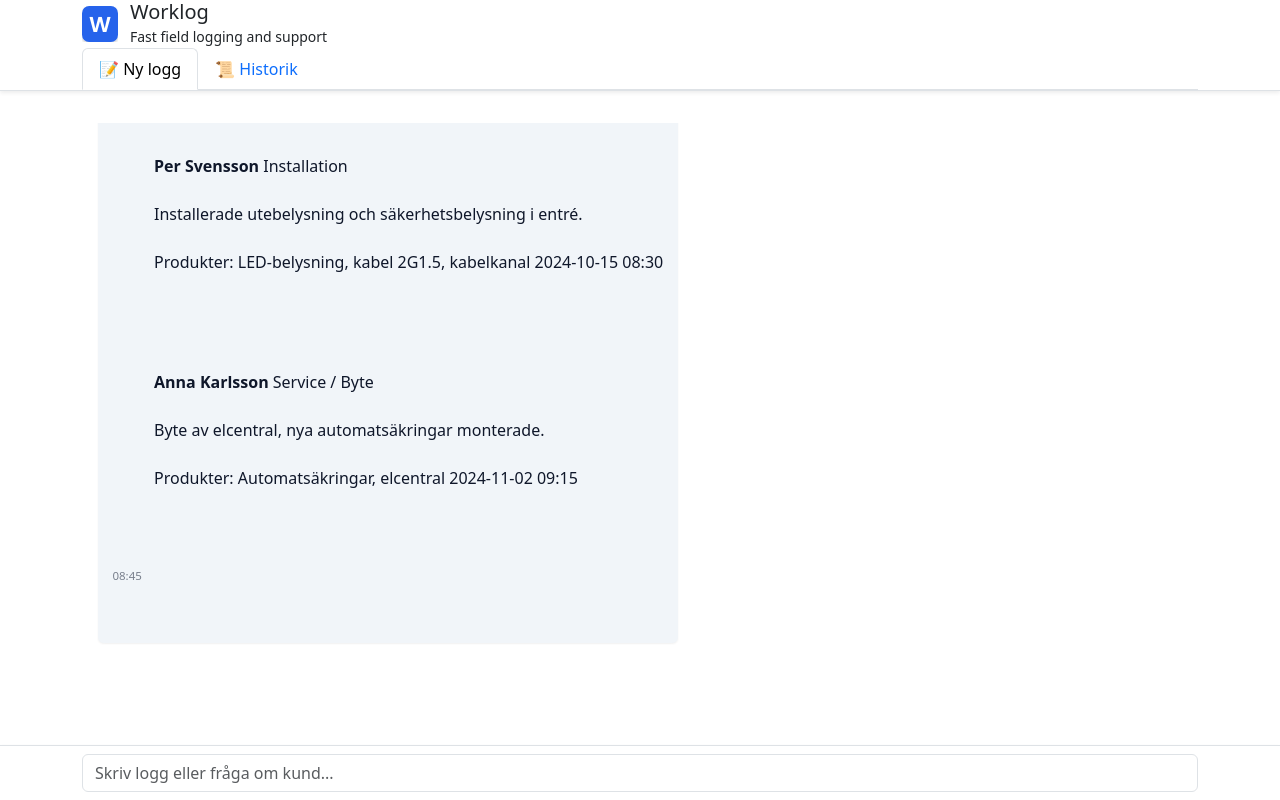
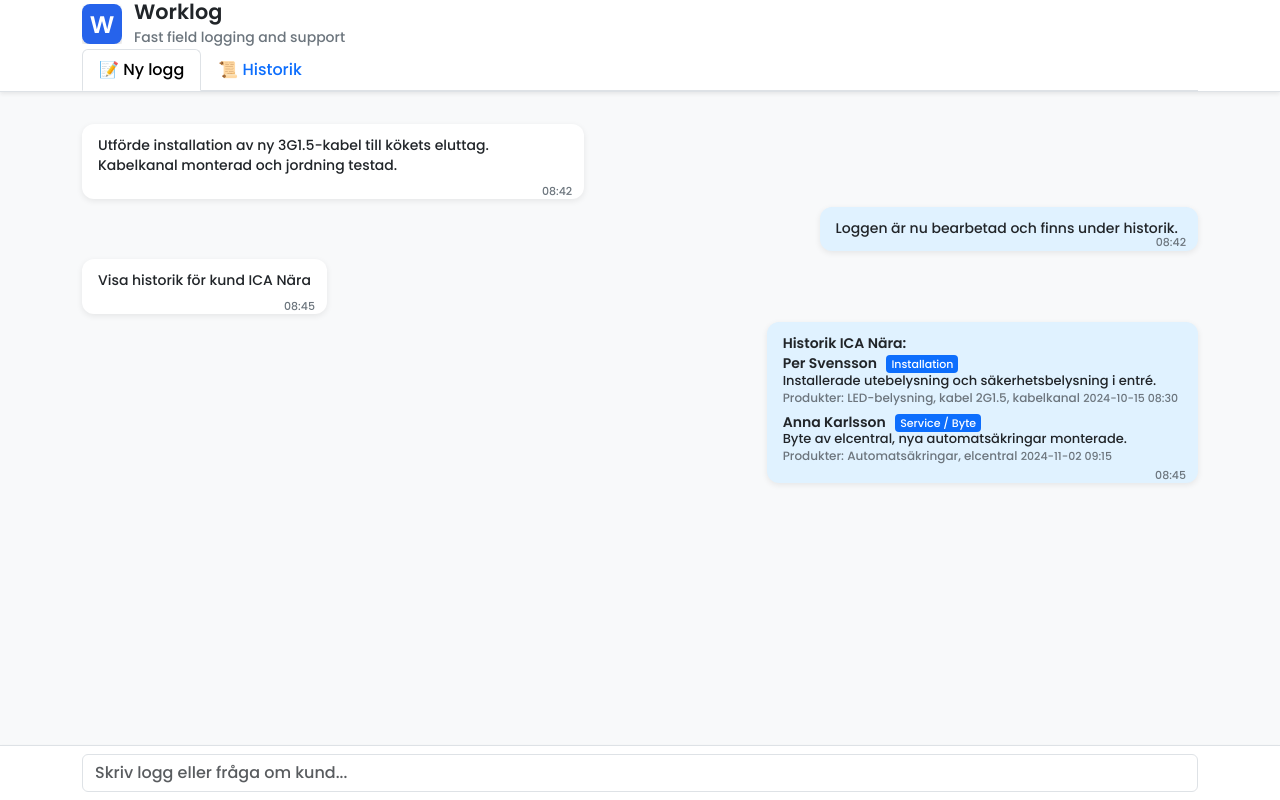
Before and after one commit to wingemo/worklog, a plain HTML site: page index.html in a window 1280 px wide. Drawn offline with nearby package versions, Linux system fonts and the light colour scheme.

Commit message:
Refactor chat bubble styles for improved layout

```diff
--- a/style.css
+++ b/style.css
@@ -1,91 +1,109 @@
-/* Uppdaterad styling: separera användare (höger) och AI (vänster) + färger */
+body {
+  padding-bottom: 90px;
+  background-color: #f8f9fa;
+  font-family: 'Poppins', sans-serif;
+}
 
+/* Header */
+header .logo-container {
+  display: flex;
+  align-items: center;
+  gap: 12px;
+  padding: 0.90rem 1;
+}
+
+header .logo-svg {
+  width: 40px;
+  height: 40px;
+  flex-shrink: 0;
+}
+
+header .logo-text h5 {
+  margin: 0;
+  font-family: 'Poppins', sans-serif;
+  font-weight: 600;
+  font-size: 1.3rem;
+}
+
+header .logo-text small {
+  font-family: 'Poppins', sans-serif;
+  color: #6c757d;
+}
+
+/* Chat bubblor */
 .chat-log {
   display: flex;
   flex-direction: column;
-  gap: 0.5rem;
-  /* Anpassa max-height efter header + input; här ett rimligt förslag */
-  max-height: calc(100vh - 180px);
-  overflow-y: auto;
-  padding: 1rem;
-  scroll-behavior: smooth;
-  /* ger extra utrymme så sista bubblan inte hamnar bakom input */
-  padding-bottom: 6rem;
-  -webkit-overflow-scrolling: touch;
+  gap: 8px;
 }
 
-/* Gemensamt för alla bubblor */
 .chat-bubble {
-  align-self: flex-end; /* standard: användare till höger */
-  max-width: 75%;
-  background: #2563eb; /* användarens färg (blå) */
-  color: #ffffff;
-  padding: 0.65rem 0.9rem;
-  border-radius: 0.75rem;
-  border-bottom-right-radius: 0.35rem;
-  box-shadow: 0 1px 2px rgba(0,0,0,0.06);
-  word-wrap: break-word;
-  white-space: pre-wrap; /* behåll radbrytningar om användaren trycker Enter */
-  margin-bottom: 0.25rem;
+  max-width: 60%;
+  padding: 12px 16px 24px 16px;
+  background: #fff;
+  border-radius: 12px;
+  font-size: 14px;
+  box-shadow: 0 2px 6px rgba(0, 0, 0, 0.08);
+  align-self: flex-start;
+  line-height: 1.4;
+  word-break: break-word;
+  position: relative;
 }
 
-/* AI-bubblor visas till vänster med ljus bakgrund */
 .chat-bubble.ai {
-  align-self: flex-start;
-  background: #f1f5f9;
-  color: #0f172a;
-  border-bottom-left-radius: 0.35rem;
+  background: #e0f2ff;
+  align-self: flex-end;
+  max-width: 70%;
+  padding: 12px 20px 12px 16px;
 }
 
-/* Tidsstämpel: anpassa färg beroende på bubblans typ */
 .chat-bubble .timestamp {
-  display: block;
-  font-size: 0.72rem;
-  margin-top: 0.32rem;
-  opacity: 0.9;
+  font-size: 11px;
+  color: #6c757d;
+  position: absolute;
+  bottom: 0px;
+  right: 12px;
+  white-space: nowrap;
 }
 
-/* Vita timestampar för mörk bakgrund (användare) */
-.chat-bubble:not(.ai) .timestamp {
-  color: rgba(255,255,255,0.85);
-  opacity: 0.9;
+@media (min-width: 992px) {
+  .chat-bubble {
+    max-width: 45%;
+  }
 }
 
-/* Mörk/grå timestampar för AI (ljus bakgrund) */
-.chat-bubble.ai .timestamp {
-  color: #6b7280;
+/* Historik inom bubblan */
+.history-row {
+  margin-bottom: 6px;
+  font-size: 13px;
+  line-height: 1.3;
 }
 
-/* Indikator för nya meddelanden (samma som tidigare) */
-.new-messages-indicator {
-  position: fixed;
-  right: 1.25rem;
-  bottom: 5.5rem; /* ovanför input */
-  background: #2563eb;
-  color: white;
-  padding: 0.35rem 0.6rem;
-  border-radius: 999px;
-  box-shadow: 0 2px 6px rgba(0,0,0,0.15);
-  cursor: pointer;
-  display: none;
-  z-index: 20;
+.history-row strong {
+  font-size: 14px;
 }
 
-/* små justeringar för input/logotyp etc */
-.chat-input {
-  height: auto;
+.history-badge {
+  background: #0d6efd;
+  color: #fff;
+  padding: 1px 5px;
+  border-radius: 4px;
+  font-size: 11px;
+  margin-left: 6px;
 }
 
-.logo-container {
-  display: flex;
-  align-items: center;
-  gap: 0.75rem;
+.history-products {
+  color: #6c757d;
+  font-size: 12px;
 }
 
-.logo-text h5 {
-  margin: 0;
+.history-time {
+  color: #6c757d;
+  font-size: 11px;
 }
 
-.logo-svg {
-  flex-shrink: 0;
+/* Chat input */
+.chat-input {
+  z-index: 1030;
+  box-shadow: 0 -4px 10px rgba(0, 0, 0, 0.08);
 }
```
